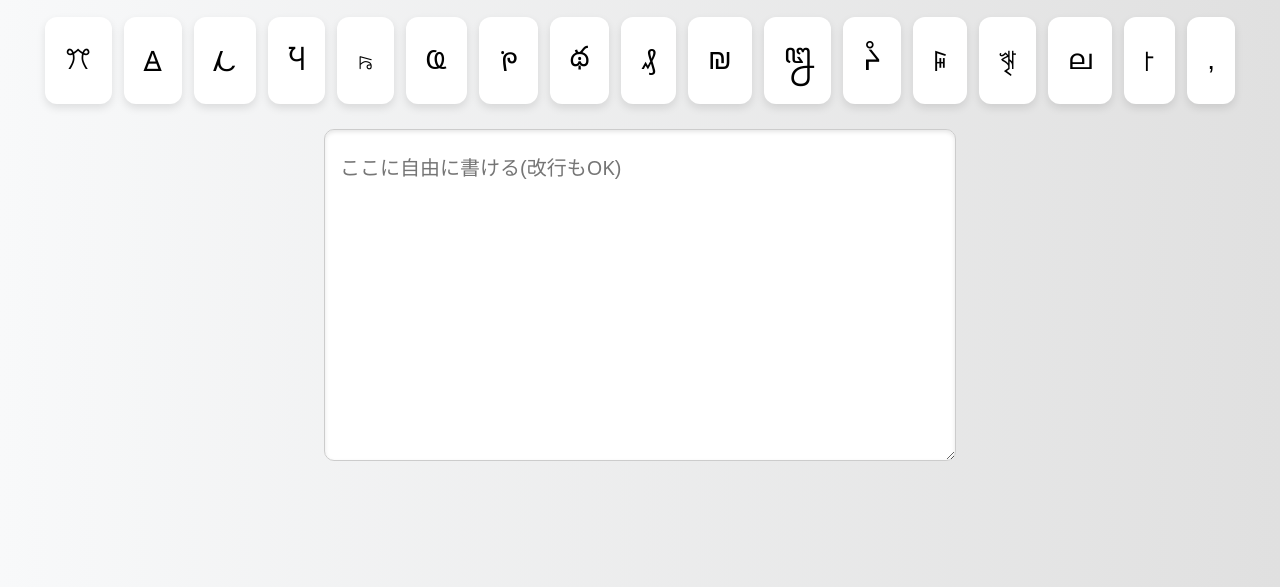
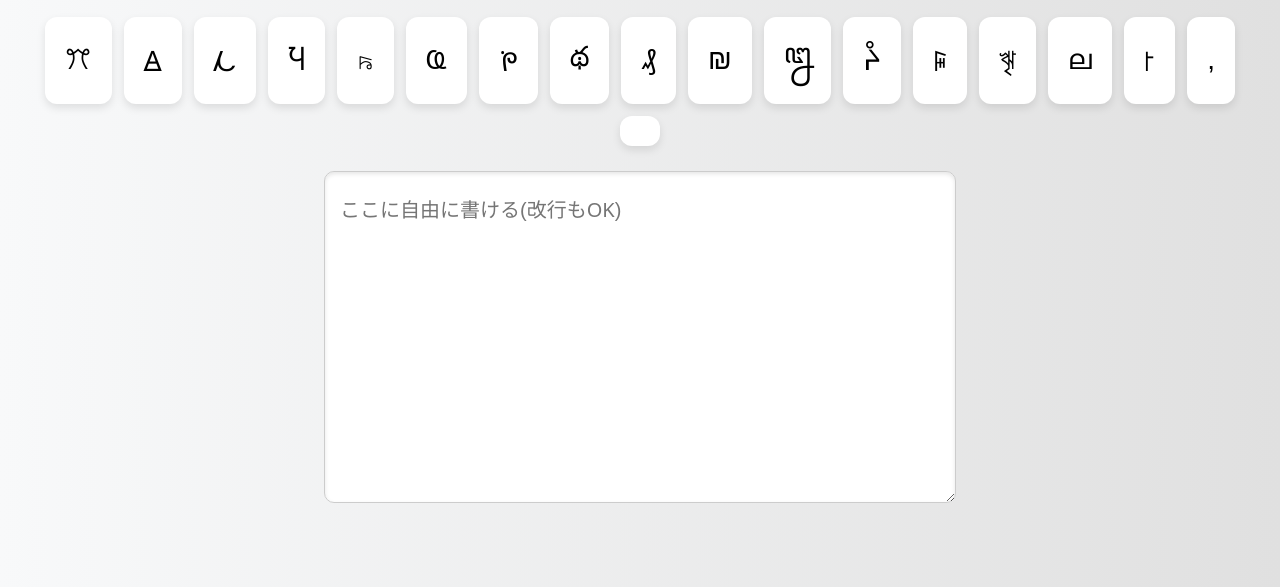
Before and after one commit to DieserFuchs/mystickeys, a plain HTML site: page index.html in a window 1280 px wide. Shown: the part 213-800 px from the top of the page. Drawn offline with Linux system fonts and the light colour scheme.

Commit message:
Update index.html

```diff
--- a/index.html
+++ b/index.html
@@ -91,8 +91,8 @@
 <textarea id="output" placeholder="ここに自由に書ける(改行もOK)"></textarea>
 
 <script>
-  const mysticChars = ["ꔫ", "Ꙙ", "𐓁", "Ⴏ", "ꤒ", "Ҩ", "ꚬ", "థ", "₰", "₪", "꧒", "ᔧ", "ꋦ", "ৠ", "ല", "꜓", ","];
-  const colorChars = ["🔴","🟠","🟡","🟢","🔵","🟣","⚫️","⚪️","🟤", "🟥","🟧","🟨","🟩","🟦","🟪","⬛️","⬜️","🟫"];
+  const mysticChars = ["ꔫ", "Ꙙ", "𐓁", "Ⴏ", "ꤒ", "Ҩ", "ꚬ", "థ", "₰", "₪", "꧒", "ᔧ", "ꋦ", "ৠ", "ല", "꜓", ","," "];
+  const colorChars = ["🔴","🟠","🟡","🟢","🔵","🟣","⚫️","⚪️","🟤", "🟥","🟧","🟨","🟩","🟦","🟪","⬛️","⬜️","🟫"," "];
 
   const keyboard = document.getElementById('keyboard');
   const output = document.getElementById('output');
```
